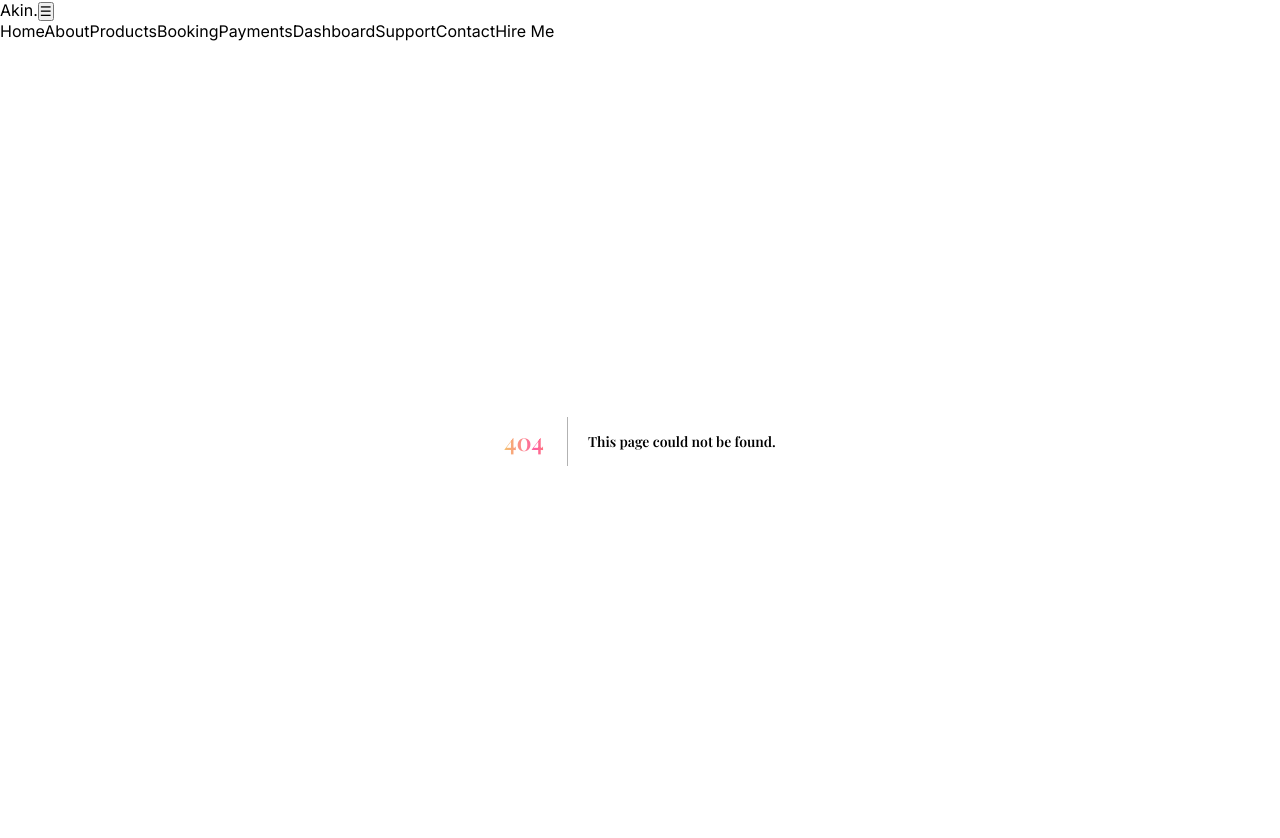
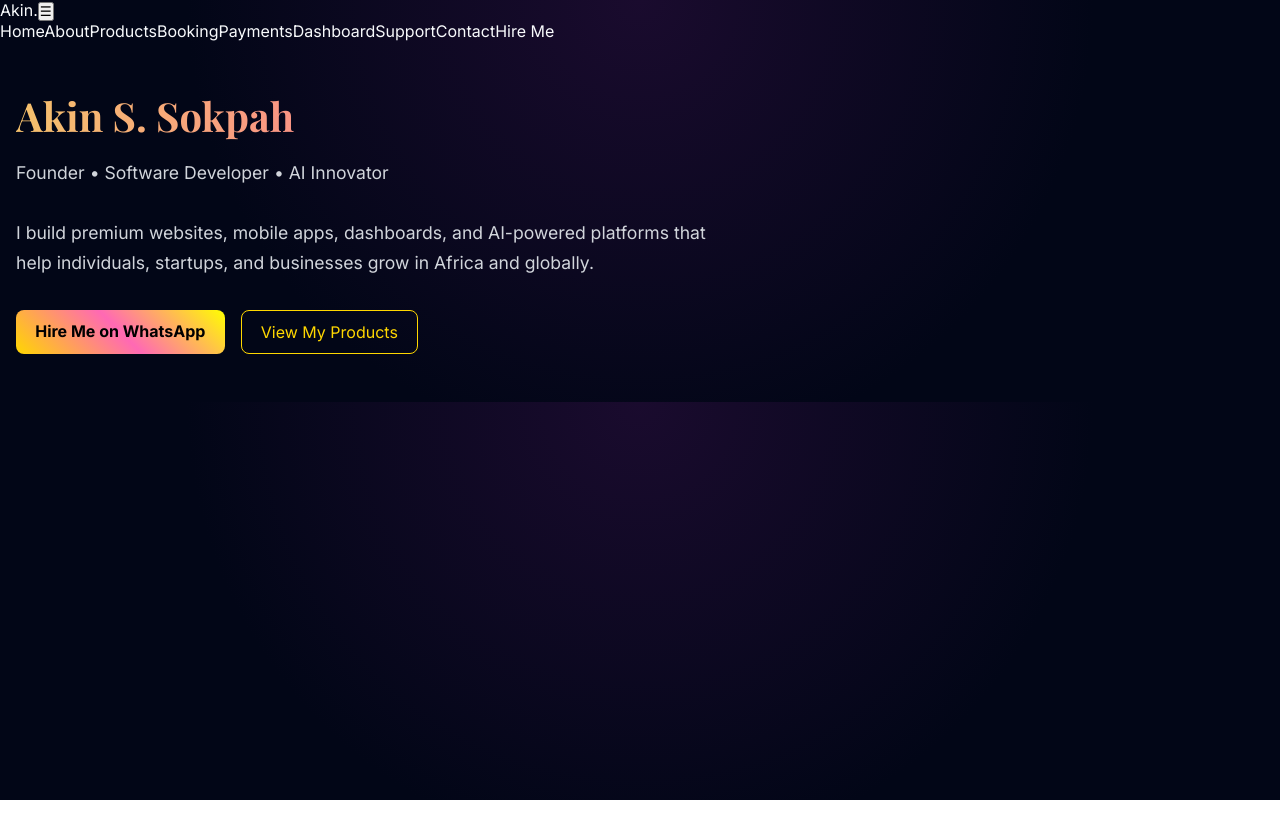
Before and after one commit to stech-hub/SokpahTech-platform, a Next.js app: page / in a window 1280 px wide. Before the commit this address had no page. Shown: the top 838 px of the page. After the commit the page ends 800 px from the top, so only its background shows below. Built offline with nearby package versions, Linux system fonts and the light colour scheme.

Commit message:
Create page.jsx

```diff
--- /dev/null
+++ b/app/page.jsx
@@ -0,0 +1,47 @@
+export default function HomePage() {
+  return (
+    <section style={{ padding: "3rem 1rem" }}>
+      <h1 style={{ fontSize: "2.5rem", marginBottom: "1rem", color: "gold" }}>
+        Akin S. Sokpah
+      </h1>
+
+      <p style={{ fontSize: "1.1rem", maxWidth: "700px", lineHeight: "1.7" }}>
+        Founder • Software Developer • AI Innovator
+        <br /><br />
+        I build premium websites, mobile apps, dashboards, and AI-powered
+        platforms that help individuals, startups, and businesses grow in
+        Africa and globally.
+      </p>
+
+      <div style={{ marginTop: "2rem", display: "flex", gap: "1rem", flexWrap: "wrap" }}>
+        <a
+          href="https://wa.me/231777789356"
+          target="_blank"
+          style={{
+            background: "linear-gradient(45deg, gold, hotpink, yellow)",
+            padding: "0.7rem 1.2rem",
+            borderRadius: "8px",
+            color: "#000",
+            fontWeight: "bold",
+            textDecoration: "none",
+          }}
+        >
+          Hire Me on WhatsApp
+        </a>
+
+        <a
+          href="/products"
+          style={{
+            border: "1px solid gold",
+            padding: "0.7rem 1.2rem",
+            borderRadius: "8px",
+            color: "gold",
+            textDecoration: "none",
+          }}
+        >
+          View My Products
+        </a>
+      </div>
+    </section>
+  );
+}
```
